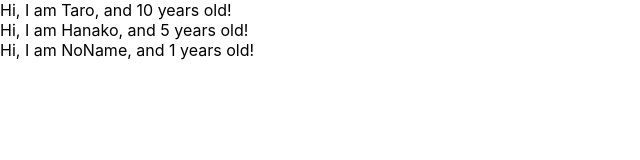
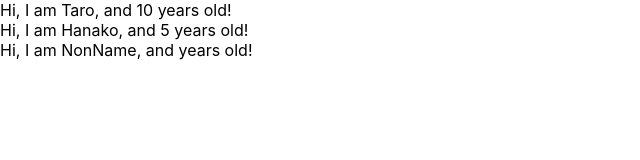
Before and after one commit to nekotokurasu11/react-practice, a React (Create React App) app in the folder app/: page /tagcss in a window 1280 px wide. Shown: the top 160 px of the page, without its empty margins (0-640 px from the left). Built offline with nearby package versions, Linux system fonts and the light colour scheme.

Commit message:
learn prop-type

```diff
--- a/app/src/App.js
+++ b/app/src/App.js
@@ -1,4 +1,5 @@
 import React from 'react';
+import PropTypes from 'prop-types';
 // import {
 //   BrowserRouter as Router,
 //   Switch,
@@ -12,7 +13,7 @@ const App = () => {
 const profiles =[
   {name : "Taro", age : 10},
   {name : "Hanako", age : 5},
-  {name : "NoName" }
+  {name : "NonName" }
 ]
   return (
     <div>
@@ -29,8 +30,9 @@ const User = (props) => {
   return <div>Hi, I am {props.name}, and {props.age} years old!</div>
 }
 
-User.defaultProps = {
-  age: 1
+User.propTypes = {
+  name : PropTypes.string,
+  age : PropTypes.number.isRequired
 }
 
 
```
